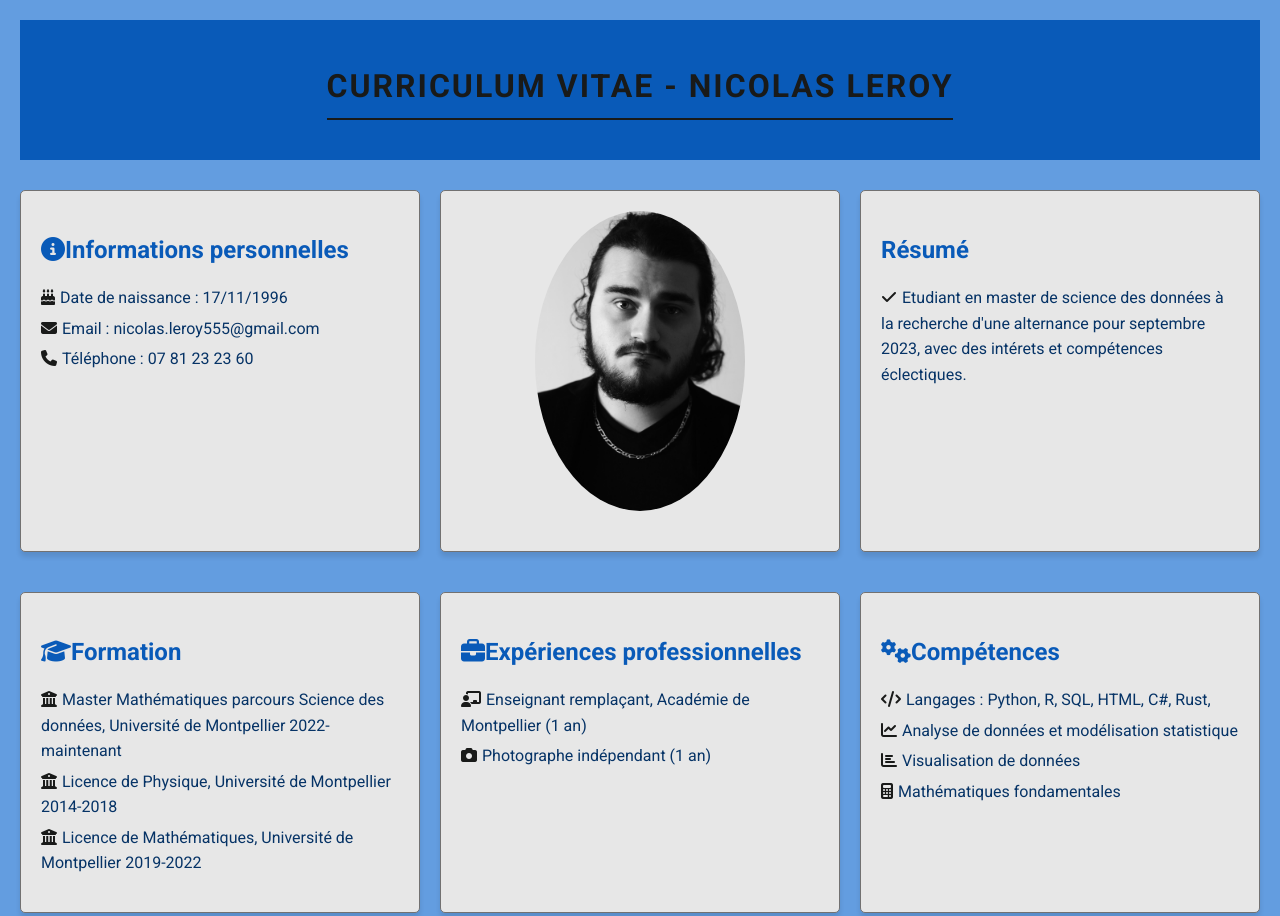
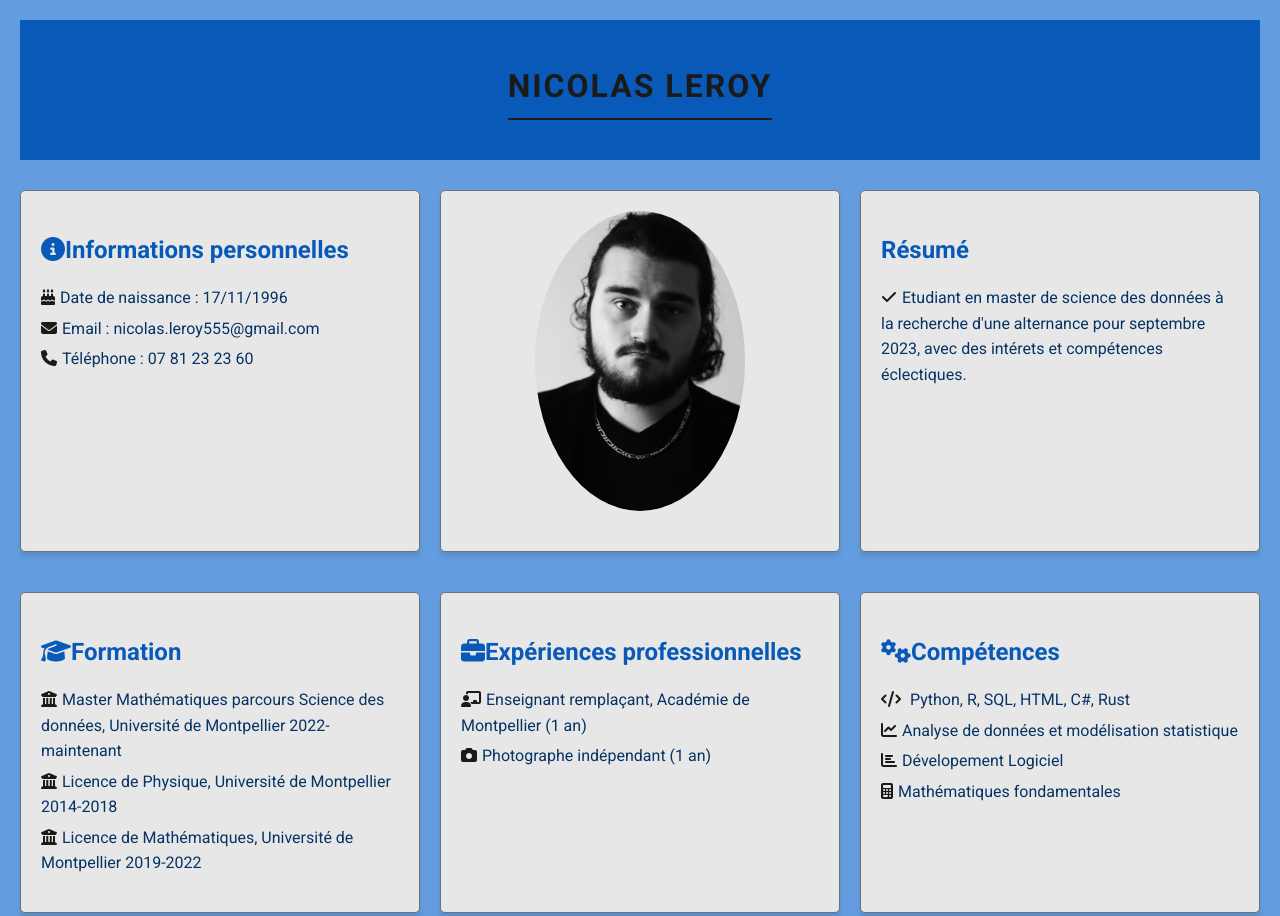
Before and after one commit to NicolasLeroy1/MySite, a plain HTML site: page index.html in a window 1280 px wide. Shown: the top 916 px of the page. Drawn offline with Linux system fonts and the light colour scheme; some icons are missing.

Commit message:
Update index.html

```diff
--- a/index.html
+++ b/index.html
@@ -81,7 +81,7 @@
 </head>
 <body>
     <header>
-        <h1>Curriculum Vitae - Nicolas Leroy</h1>
+        <h1>Nicolas Leroy</h1>
     </header>
     <main>
         <div class="container">
@@ -123,9 +123,9 @@
             <div class="panel">
                 <h2><i class="fas fa-cogs"></i>Compétences</h2>
                 <ul>
-                    <li><i class="fas fa-code"></i>Langages : Python,  R, SQL, HTML, C#, Rust,</li>
+                    <li><i class="fas fa-code"></i> Python,  R, SQL, HTML, C#, Rust</li>
                     <li><i class="fas fa-chart-line"></i>Analyse de données et modélisation statistique</li>
-                    <li><i class="fas fa-chart-bar"></i>Visualisation de données</li>
+                    <li><i class="fas fa-chart-bar"></i>Dévelopement Logiciel</li>
                     <li><i class="fas fa-calculator"></i>Mathématiques fondamentales</li>
                 </ul>
             </div>
```
